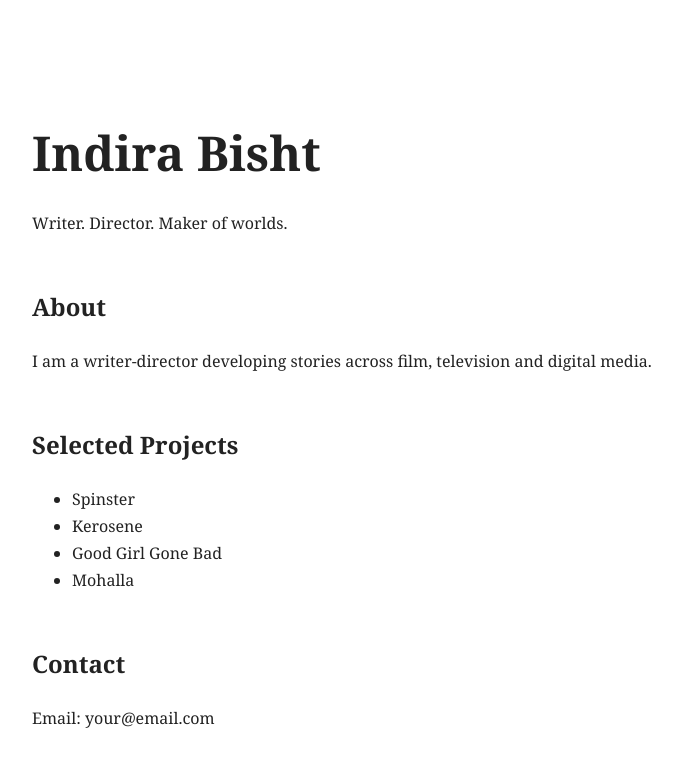
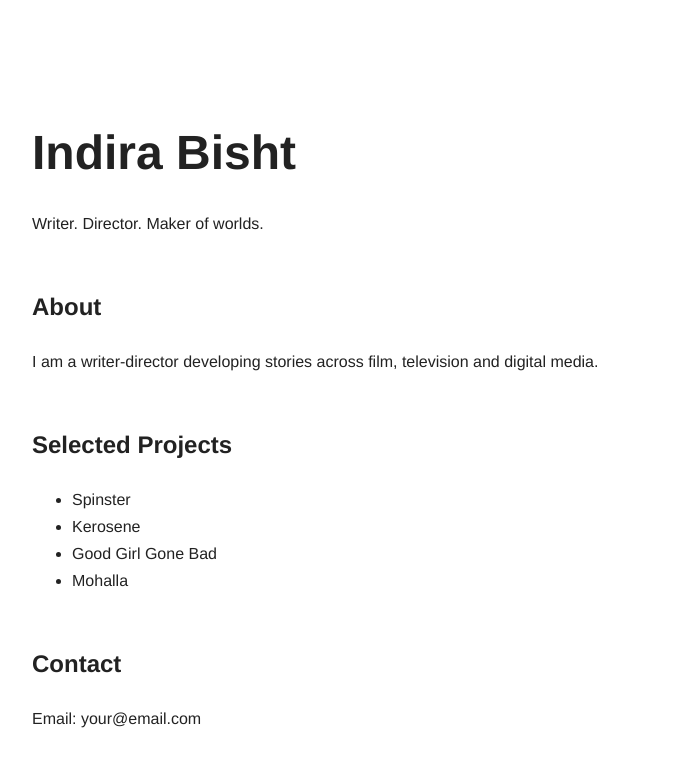
Before and after one commit to indybisht/indybisht.github.io, a plain HTML site: page index.html in a window 1280 px wide. Shown: the whole page, without its empty margins (208-890 px from the left). Drawn offline with Linux system fonts and the light colour scheme.

Commit message:
Update index.html

```diff
--- a/index.html
+++ b/index.html
@@ -8,7 +8,7 @@
             max-width:800px;
             margin:60px auto;
             padding:20px;
-            font-family: Georgia, serif;
+            font-family: Helvetica;
             line-height:1.7;
             color:#222;
         }
```
